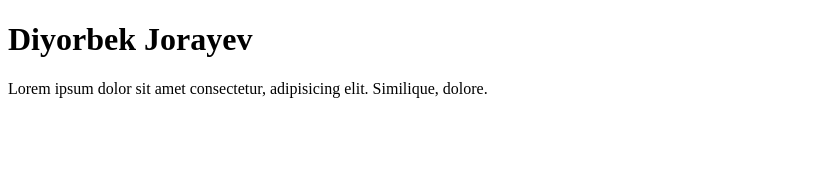
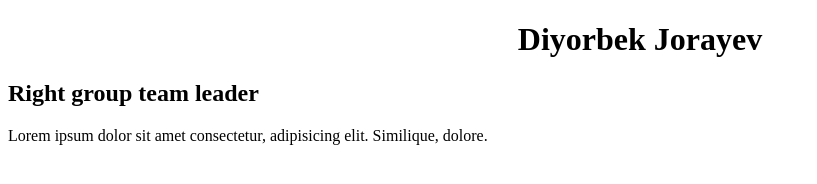
Before and after one commit to AbdulazizCreator/react-n1-18, a plain HTML site: page diyorbek.html in a window 1280 px wide. Shown: the whole page, without its empty margins (0-817 px from the left). Drawn offline with Linux system fonts and the light colour scheme.

Commit message:
mergega tayyor turinglar

```diff
--- a/diyorbek.html
+++ b/diyorbek.html
@@ -5,9 +5,11 @@
     <meta http-equiv="X-UA-Compatible" content="IE=edge">
     <meta name="viewport" content="width=device-width, initial-scale=1.0">
     <title>Diyorbek</title>
+    <link rel="stylesheet" href="css/diyorbek.css">
 </head>
 <body>
     <h1>Diyorbek Jorayev</h1>
+    <h2>Right group team leader</h2>
     <p>Lorem ipsum dolor sit amet consectetur, adipisicing elit. Similique, dolore.</p>
 </body>
 </html>
```
Also changed, not shown: oscar.html (+3 -1 lines).
